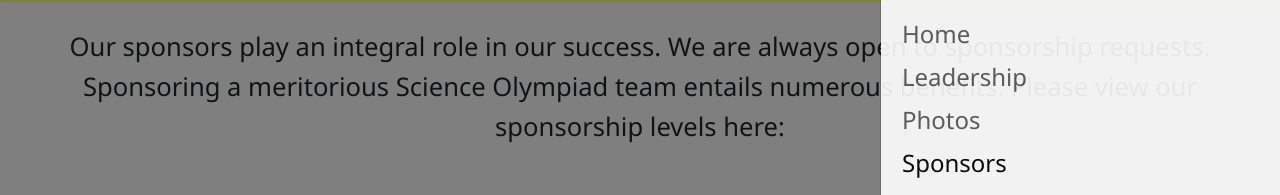
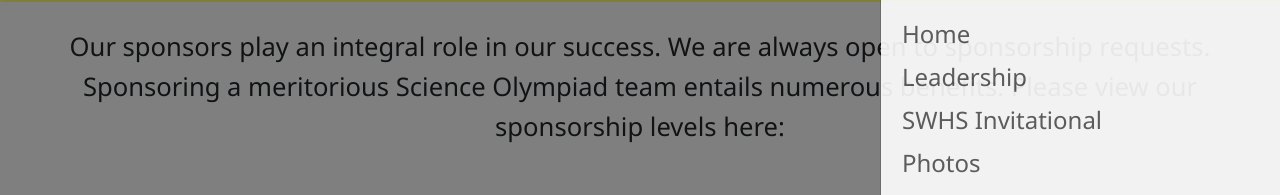
Before and after one commit to swhsscioly/swhsscioly.github.io, a plain HTML site: page sponsors.html in a window 1280 px wide. Both pictures are taken after a click on the button "Toggle navigation". Shown: the part 73-268 px from the top of the page. Drawn offline with nearby package versions, Linux system fonts and the light colour scheme.

Commit message:
hunt highway

```diff
--- a/sponsors.html
+++ b/sponsors.html
@@ -133,10 +133,13 @@
            <!-- <li class="nav-item">
               <a class="nav-link" href="about.html">About Us</a>
             </li>-->
+
             <li class="nav-item">
               <a class="nav-link" href="contact.html">Leadership</a>
             </li>
-
+            <li class="nav-item">
+              <a class="nav-link" href="https://sites.google.com/apps.southwindsorschools.org/swhs-invitational/home">SWHS Invitational</a>
+            </li>
             <li class="nav-item" >
               <a class="nav-link" href="photos.html" >Photos</a>
             </li>
```
Also changed, not shown: contact.html (+3 -1 lines), index.html (+3 -0 lines), photos.html (+3 -0 lines).
